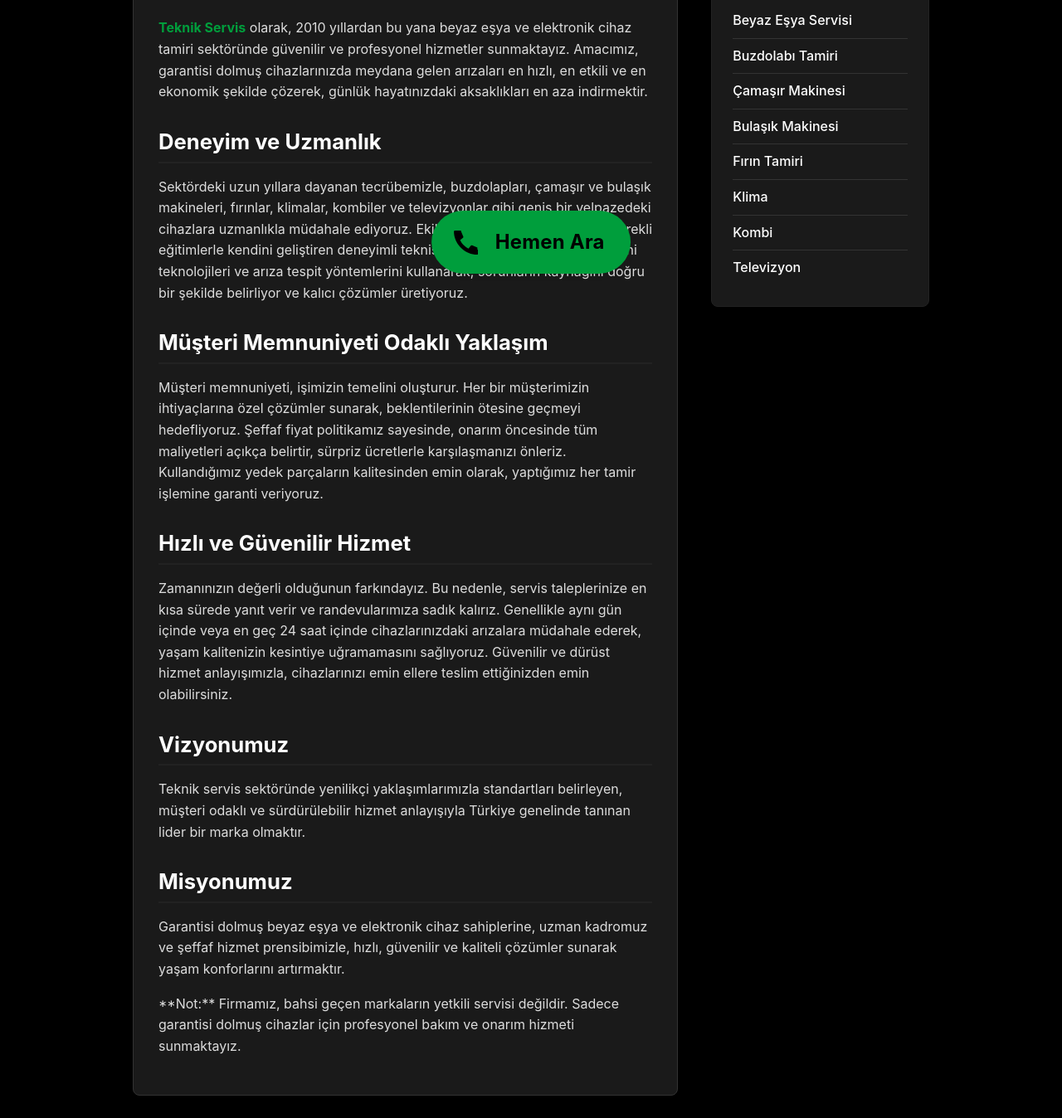
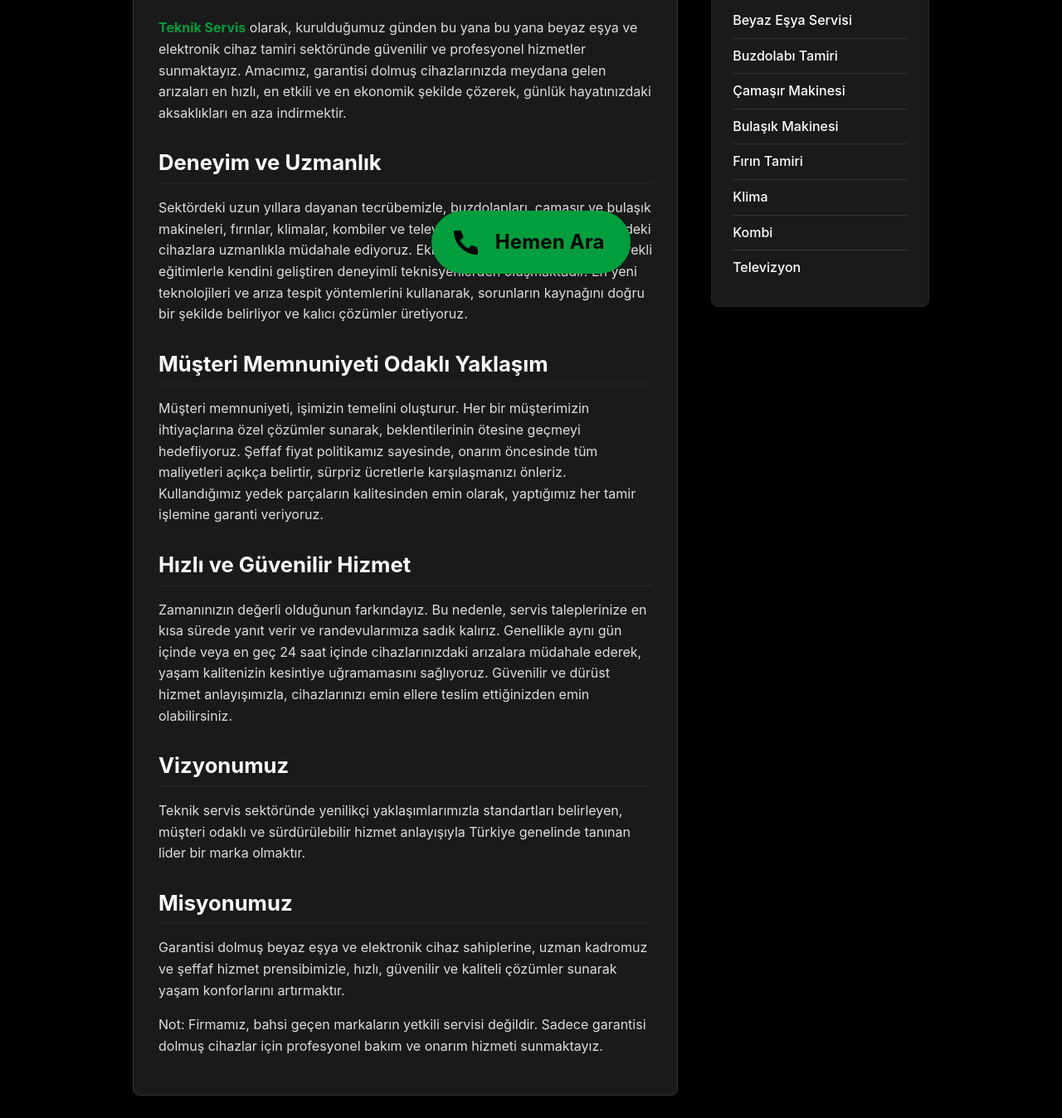
Before and after one commit to berkaybakac/teknik-servis-html, a plain HTML site: page hakkimizda.html in a window 1280 px wide. Shown: the part 445-1793 px from the top of the page at 83% size. Drawn offline with Linux system fonts and the light colour scheme.

Commit message:
chore: improved About hakkimizda page footer on a new day for UI enhancement and visual alignment with other pages

```diff
--- a/hakkimizda.html
+++ b/hakkimizda.html
@@ -617,12 +617,7 @@
         "email": "example@gmail.com",
         "url": "https://teknik-servis-html.vercel.app",
         "adres": "Mersin, Türkiye",
-        "vergiNo": "1234567890",
-        "foundingDate": "2010",
-        "calismaSaatleri": "Haftaiçi 09:00 - 18:00",
-        "kvkkUrl": "/kvkk.html",
-        "cerezPolitikasiUrl": "/cerez-politikasi.html",
-        "garantiPolitikasiUrl": "/garanti-politikasi.html"
+        "vergiNo": "1234567890"
       }
     </script>
 
@@ -710,12 +705,11 @@
               <span class="company-name-highlight" id="about-company-name-1"
                 >Teknik Servis</span
               >
-              olarak, <span id="about-founding-date">uzun</span> yıllardan bu
-              yana beyaz eşya ve elektronik cihaz tamiri sektöründe güvenilir ve
-              profesyonel hizmetler sunmaktayız. Amacımız, garantisi dolmuş
-              cihazlarınızda meydana gelen arızaları en hızlı, en etkili ve en
-              ekonomik şekilde çözerek, günlük hayatınızdaki aksaklıkları en aza
-              indirmektir.
+              olarak, kurulduğumuz günden bu yana bu yana beyaz eşya ve
+              elektronik cihaz tamiri sektöründe güvenilir ve profesyonel
+              hizmetler sunmaktayız. Amacımız, garantisi dolmuş cihazlarınızda
+              meydana gelen arızaları en hızlı, en etkili ve en ekonomik şekilde
+              çözerek, günlük hayatınızdaki aksaklıkları en aza indirmektir.
             </p>
 
             <h2>Deneyim ve Uzmanlık</h2>
@@ -767,9 +761,9 @@
             </p>
 
             <p>
-              **Not:** Firmamız, bahsi geçen markaların yetkili servisi
-              değildir. Sadece garantisi dolmuş cihazlar için profesyonel bakım
-              ve onarım hizmeti sunmaktayız.
+              Not: Firmamız, bahsi geçen markaların yetkili servisi değildir.
+              Sadece garantisi dolmuş cihazlar için profesyonel bakım ve onarım
+              hizmeti sunmaktayız.
             </p>
           </article>
 
@@ -1178,12 +1172,11 @@
           return;
         }
 
-        // Şirket Bilgilerini Sayfaya Yerleştirme
+        // Şirket bilgilerini sayfaya yerleştirir
         function populateCompanyInfo() {
           document.getElementById("company-name").textContent = company.name;
-          // Kaldırılan satır: document.getElementById("footer-company-name").textContent = company.name;
           document.getElementById("footer-company-name-copyright").textContent =
-            company.sirketAdi; // Şirket adı copyright için güncellendi
+            company.name;
 
           // Hakkımızda metni içindeki dinamik alanları güncelle
           const aboutCompanyName1 = document.getElementById(
```
